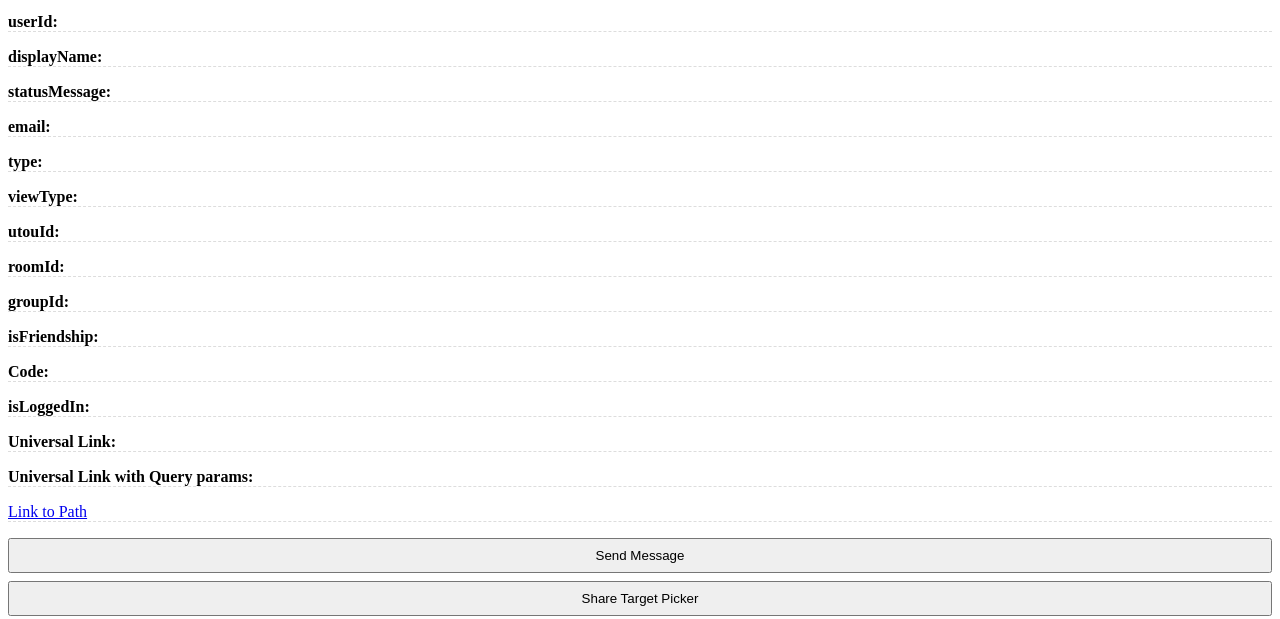
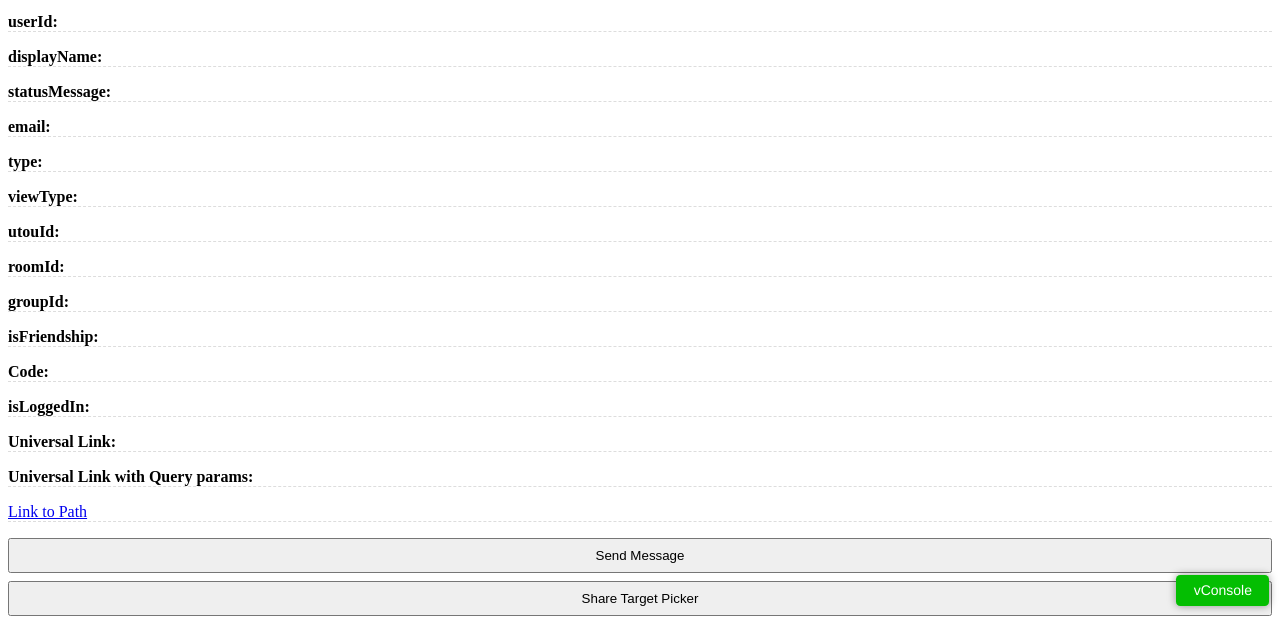
Before and after one commit to teewijit/liff, a plain HTML site: page index.html in a window 1280 px wide. Shown: the part 194-813 px from the top of the page. Drawn offline with Linux system fonts and the light colour scheme; a script that the page names is missing.

Commit message:
Add files via upload

```diff
--- a/index.html
+++ b/index.html
@@ -36,11 +36,11 @@
   <button id="btnLogOut" onclick="logOut()">Log Out</button>
   <button id="btnClose" onclick="closed()">Close</button>
 
-  <!-- <script src="js/vconsole.min.js"></script> -->
-  <!-- <script>
+  <script src="js/vconsole.min.js"></script> -->
+  <script>
     var vConsole = new VConsole()
     console.log("Hello World!")
-  </script> -->
+  </script>
 
   <script src="https://static.line-scdn.net/liff/edge/2/sdk.js"></script>
   <script>
```
